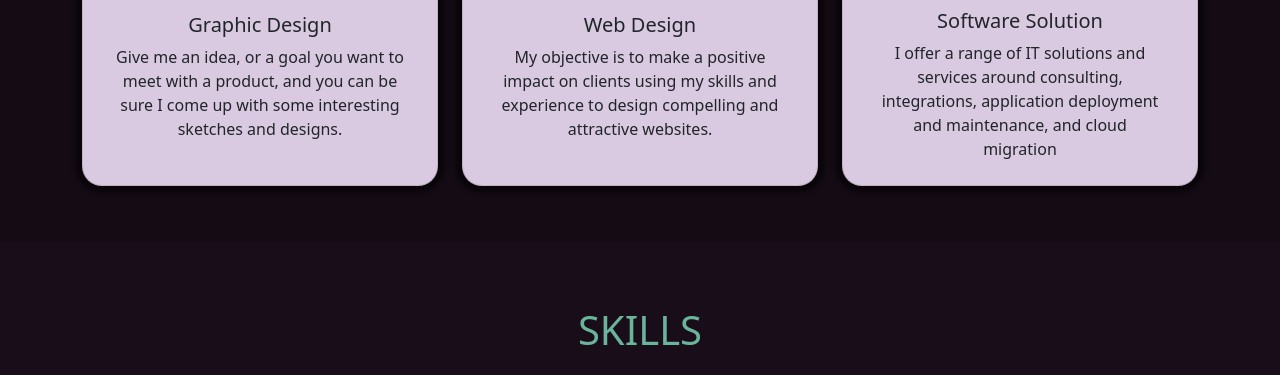
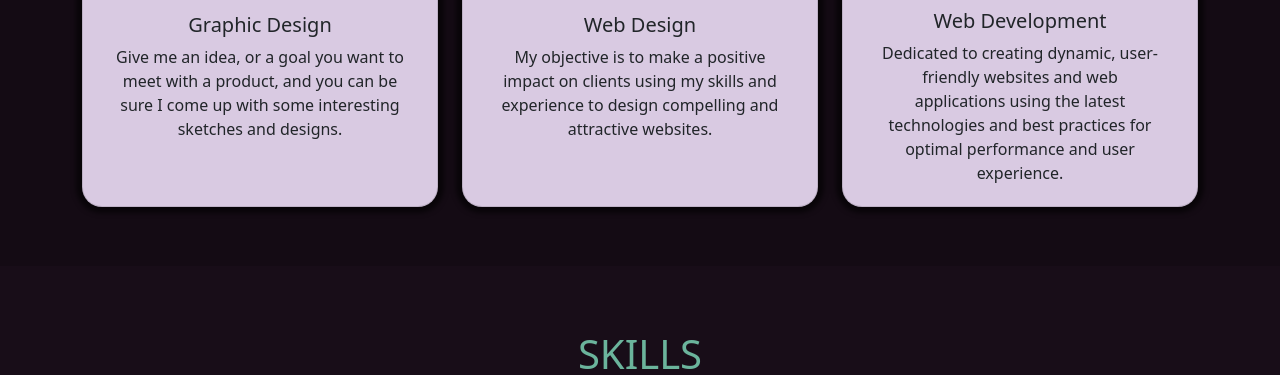
Before and after one commit to silentCosmo/personal-site, a plain HTML site: page index.html in a window 1280 px wide. Shown: the part 836-1211 px from the top of the page. Drawn offline with Linux system fonts and the light colour scheme.

Commit message:
Update index.html

```diff
--- a/index.html
+++ b/index.html
@@ -99,9 +99,9 @@
               <!--<i class="fa-solid fa-clapperboard display-1 icon"></i>-->
               <i class="fa-brands fa-ubuntu display-1 icon"></i>
               <div class="card-body">
-                <h5 class="card-title">Software Solution</h5>
+                <h5 class="card-title">Web Development</h5>
                 <!--<p class="card-text">Creative Video Editor adept at completing video editing projects in alignment with time and budget restrictions.</p>-->
-                <p class="card-text">I offer a range of IT solutions and services around consulting, integrations, application deployment and maintenance, and cloud migration</p>
+                <p class="card-text">Dedicated to creating dynamic, user-friendly websites and web applications using the latest technologies and best practices for optimal performance and user experience.</p>
 
               </div>
             </div>
```
